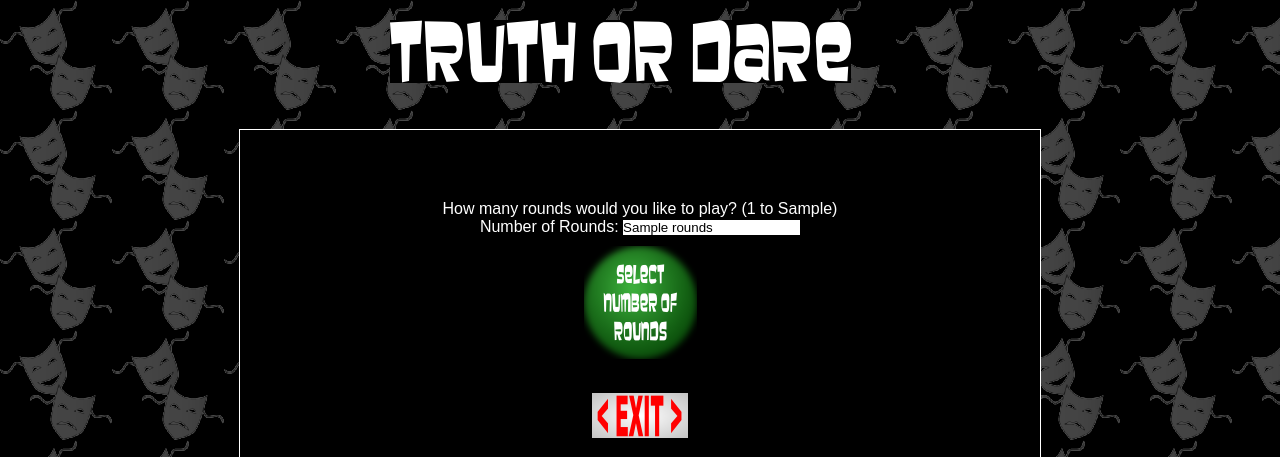
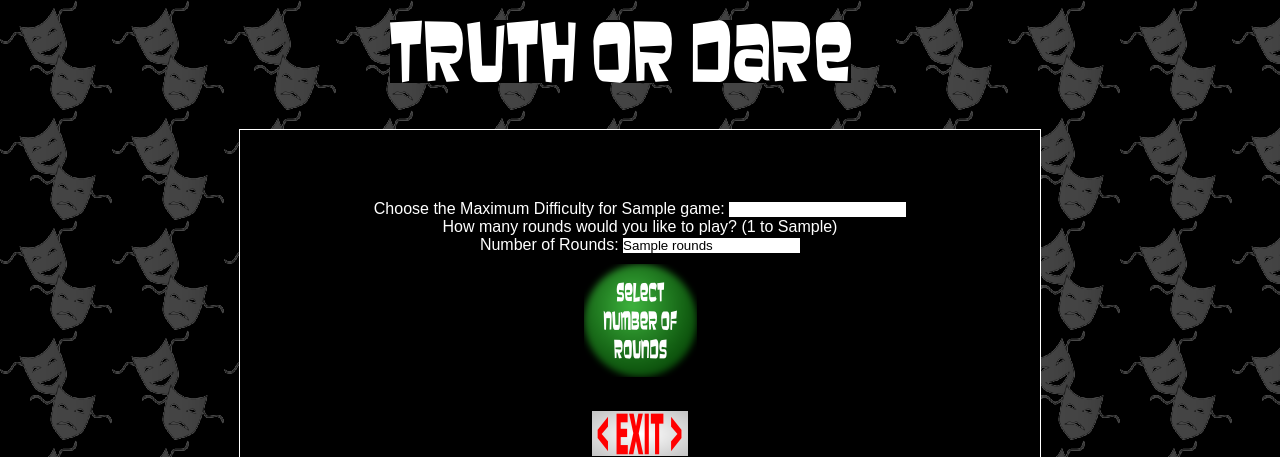
Before and after one commit to ckizer/tod, a Django app: template game/templates/game/select_prompts.html in a window 1280 px wide. Shown: the top 457 px of the page. Run offline with Django 3.2, Linux system fonts and the light colour scheme; the template is opened without the code that fills it: most values are stand-ins (such as "Sample title", 1, 10 or a date in 2020); form fields are guessed from the names that the template uses.

Commit message:
added maximum difficulty to select rounds page

```diff
--- a/game/forms.py
+++ b/game/forms.py
@@ -5,4 +5,4 @@ from tod.game.models import Game
 class GameForm(ModelForm):
     class Meta:
         model = Game
-        fields = ('name')
+        fields = ('name', 'max_difficulty')
--- a/game/templates/game/select_prompts.html
+++ b/game/templates/game/select_prompts.html
@@ -2,9 +2,11 @@
 {% block content %}
 
 <div id="select_prompts">
+
+  <p><label for="id_max_difficulty">Choose the Maximum Difficulty for {{ game.name }}: </label> {{ form.max_difficulty }}</p>
+
   <form action="." method="post">
 	<p>How many rounds would you like to play? (1 to {{ maximum_rounds }})</p>
-
 	<p class="error">
 	  {% ifequal error "MINIMUM_PLAYERS_EXCEEDED" %}
 	  Please <a href="/player/{{ game.id }}/"> add players </a>to this game
@@ -17,6 +19,7 @@ Please either select fewer rounds, <a href="/prompt/create"> create</a> new prom
 	  {% endifequal %}
 	</p>
 	<p><label for="id_name">Number of Rounds: </label> <input type="text" name="rounds" value="{{ rounds }}" /></p>
+  </form>
 	<div class="button_dock">
 	  <input type="image" src="/media/images/select_rounds.png" alt="submit" value="Select Number of Rounds" />
 	</div>
```
Lines whose indentation alone changed are shown as unchanged.
